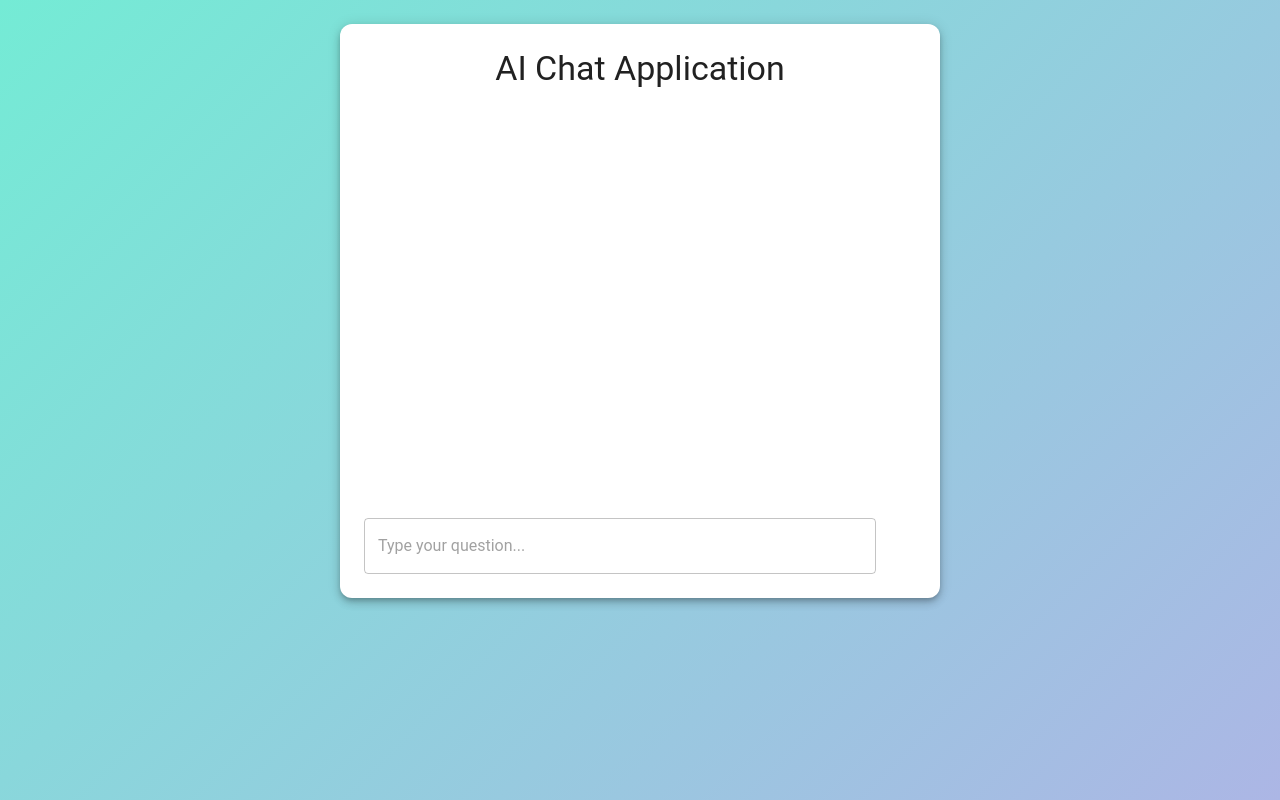
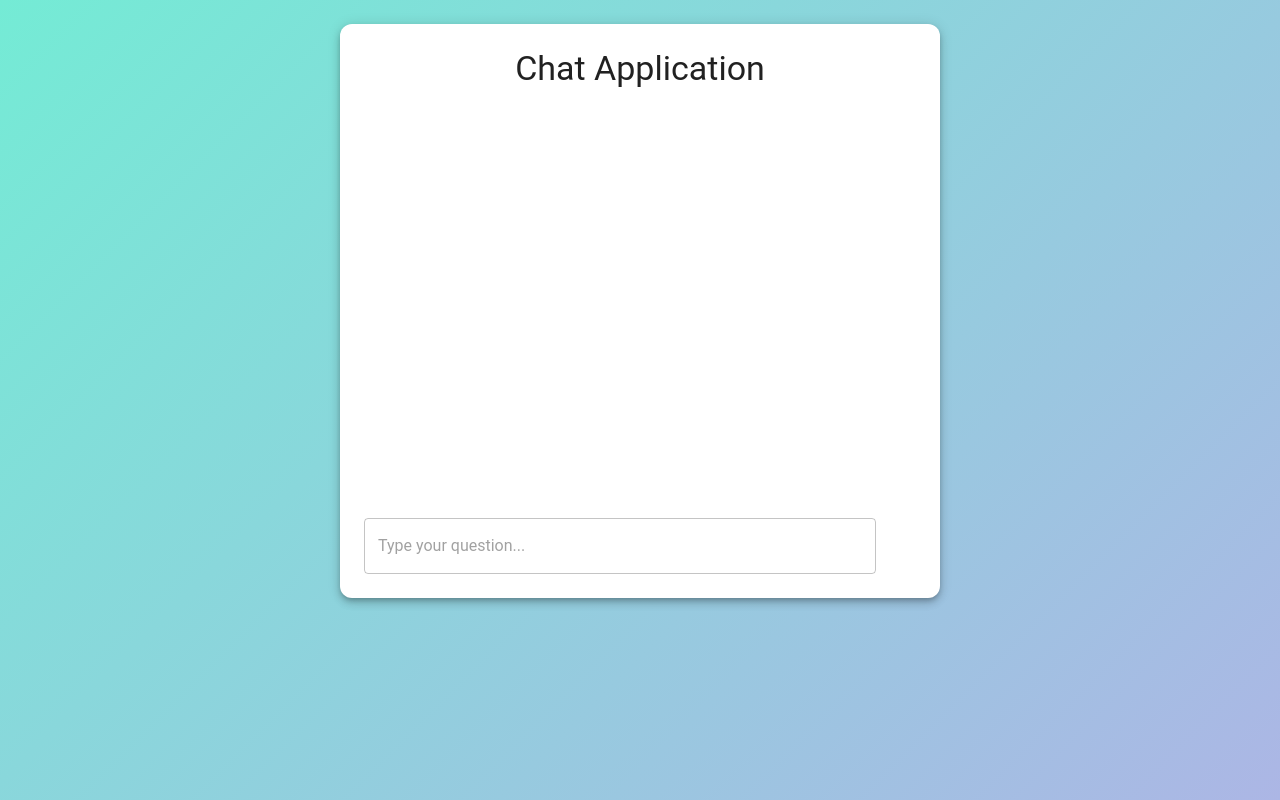
Before and after one commit to kartikeya532001/llm_chat, a React (Vite) app in the folder chat-app/: page / in a window 1280 px wide. Built offline with nearby package versions, Linux system fonts and the light colour scheme; some icons are missing.

Commit message:
Push to trigger pipeline

```diff
--- a/chat-app/src/components/ChatApp.jsx
+++ b/chat-app/src/components/ChatApp.jsx
@@ -101,7 +101,7 @@ const ChatApp = () => {
         }}
       >
         <Typography variant="h4" align="center" gutterBottom>
-          AI Chat Application
+          Chat Application
         </Typography>
 
         <ChatWindow messages={messages} />
```
